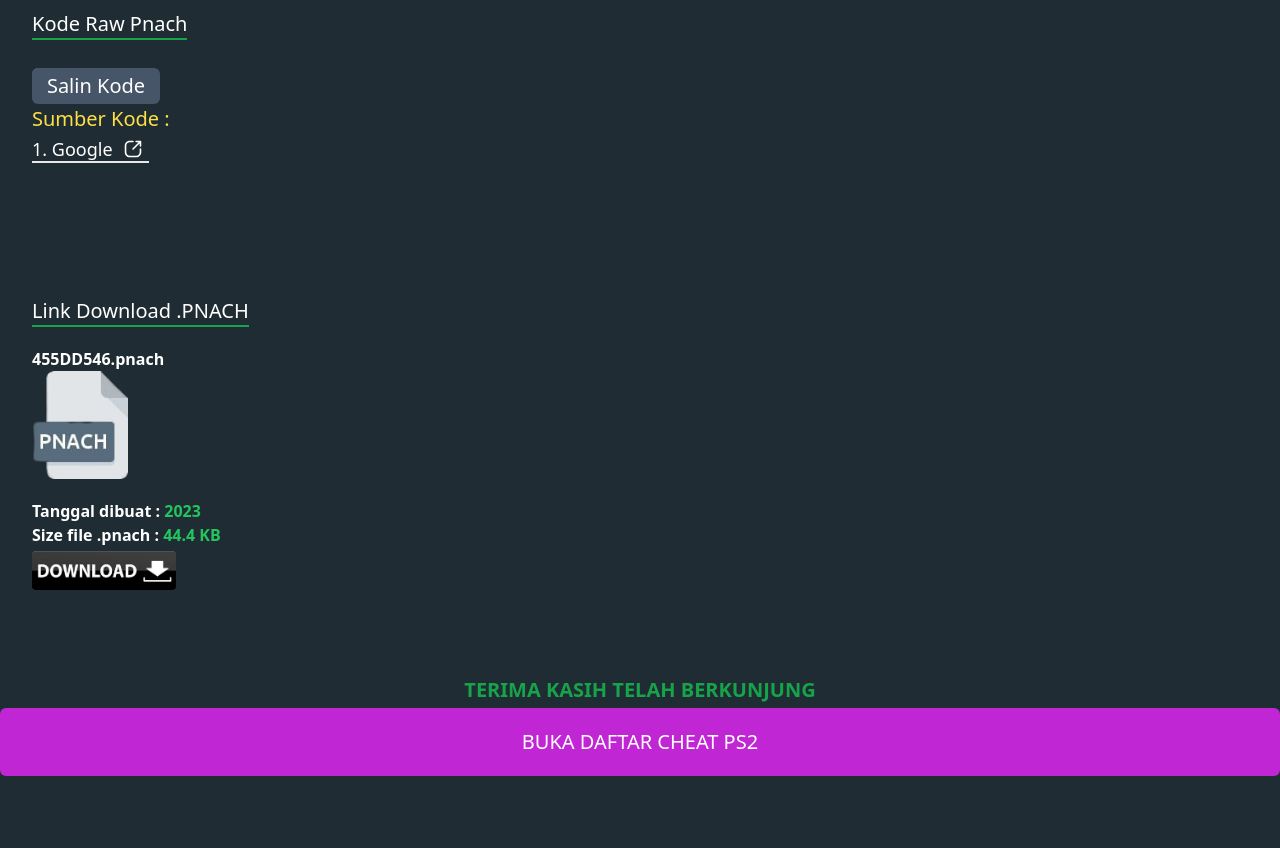
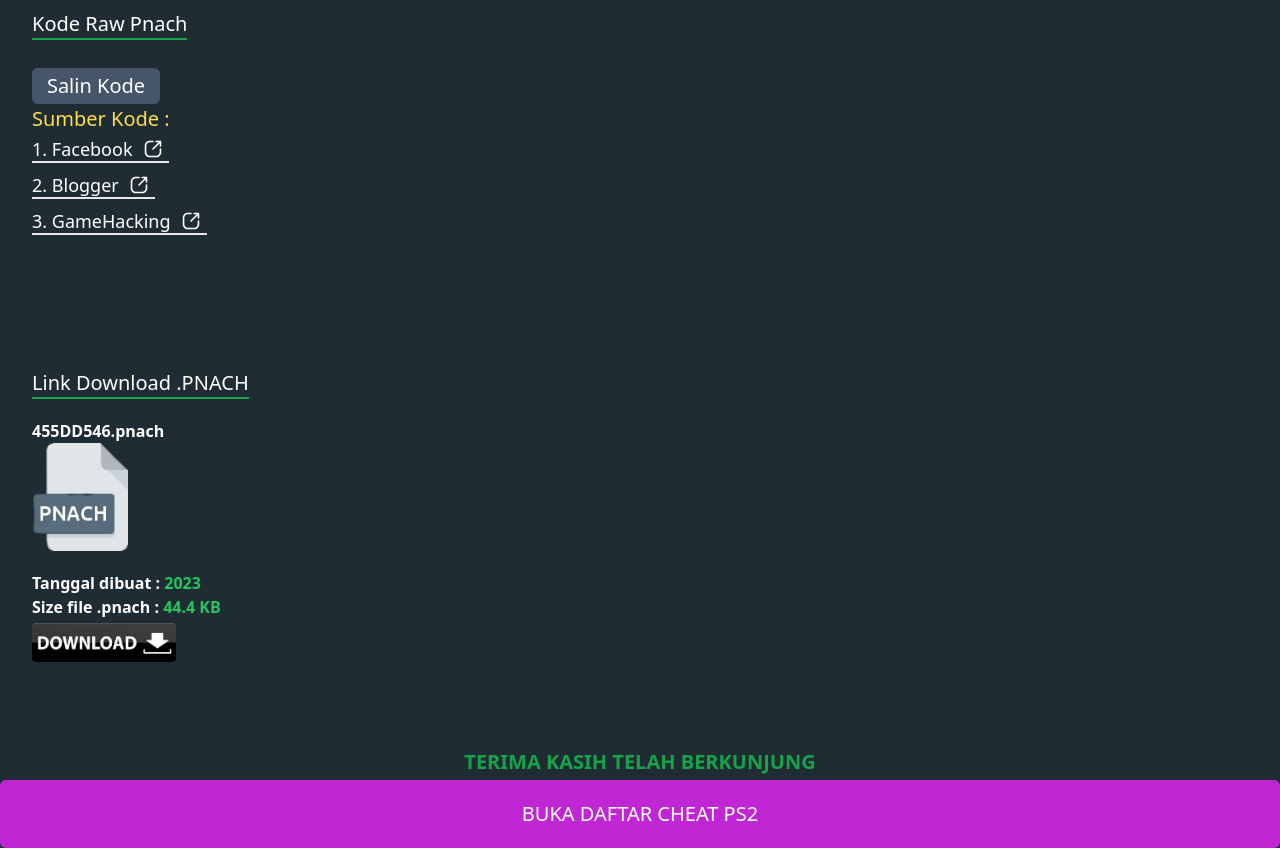
Before and after one commit to Eszuri/CHEAT_GAME_PS2, a React (Vite) app: page /mksm in a window 1280 px wide. Shown: the part 1740-2588 px from the top of the page. Before the commit the page ends 2516 px from the top, so only its background shows below. Built offline with nearby package versions, Linux system fonts and the light colour scheme; no server answers; the HTML template or start-up script is replaced by a standard one.

Commit message:
Update MortalKombatSM.jsx

```diff
--- a/src/list-cheat/MortalKombatSM.jsx
+++ b/src/list-cheat/MortalKombatSM.jsx
@@ -34,7 +34,9 @@ function MortalKombatShaolinMonk() {
             </div>
             <BoilerplateRawPNACH urlFile="/455DD546.pnach" />
             <SourceCode />
-            <LinkSourceCode urlSumberKode="https://www.google.com/" namaSumberKode="1. Google" />
+            <LinkSourceCode urlSumberKode="https://www.facebook.com/groups/603939780725137/posts/675359970249784/" namaSumberKode="1. Facebook" />
+            <LinkSourceCode urlSumberKode="http://khanifa7x.blogspot.com/2017/12/kode-raw-mortal-kombat-shaolin-monks.html" namaSumberKode="2. Blogger" />
+            <LinkSourceCode urlSumberKode="https://gamehacking.org/game/104317" namaSumberKode="3. GameHacking" />
             <Ps2PageDownloadLink
                 namaFile="455DD546.pnach"
                 dateFile="2023"
```
